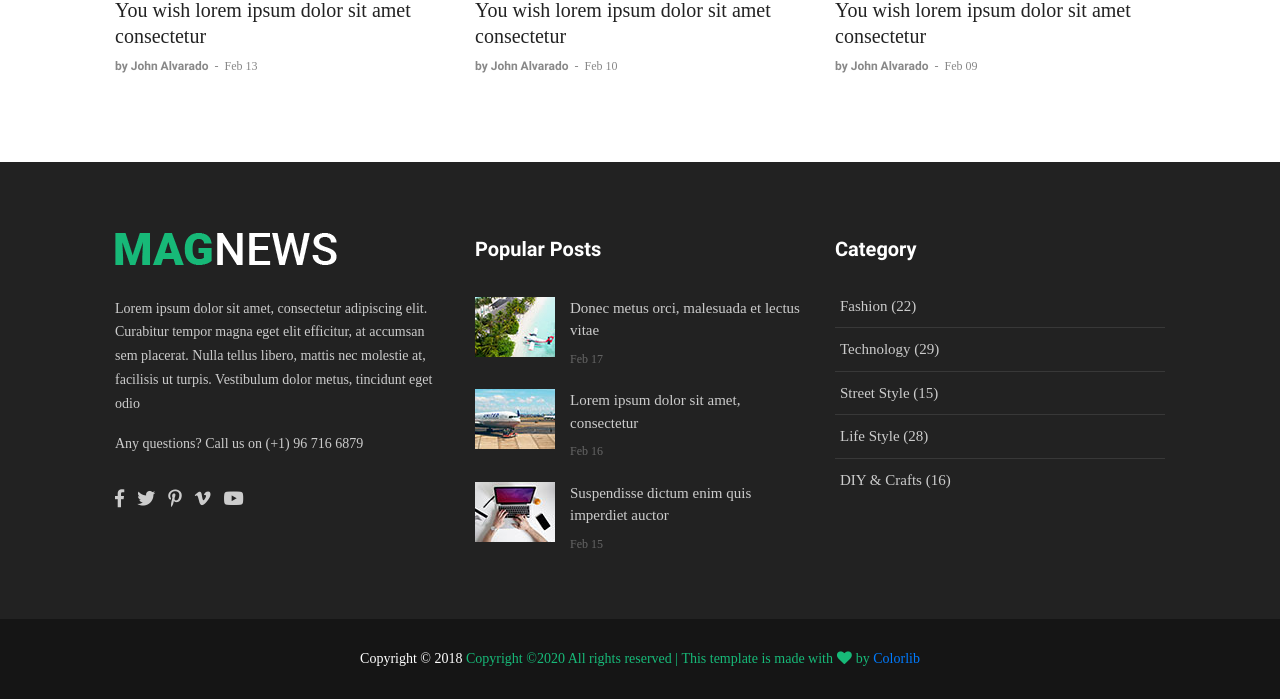
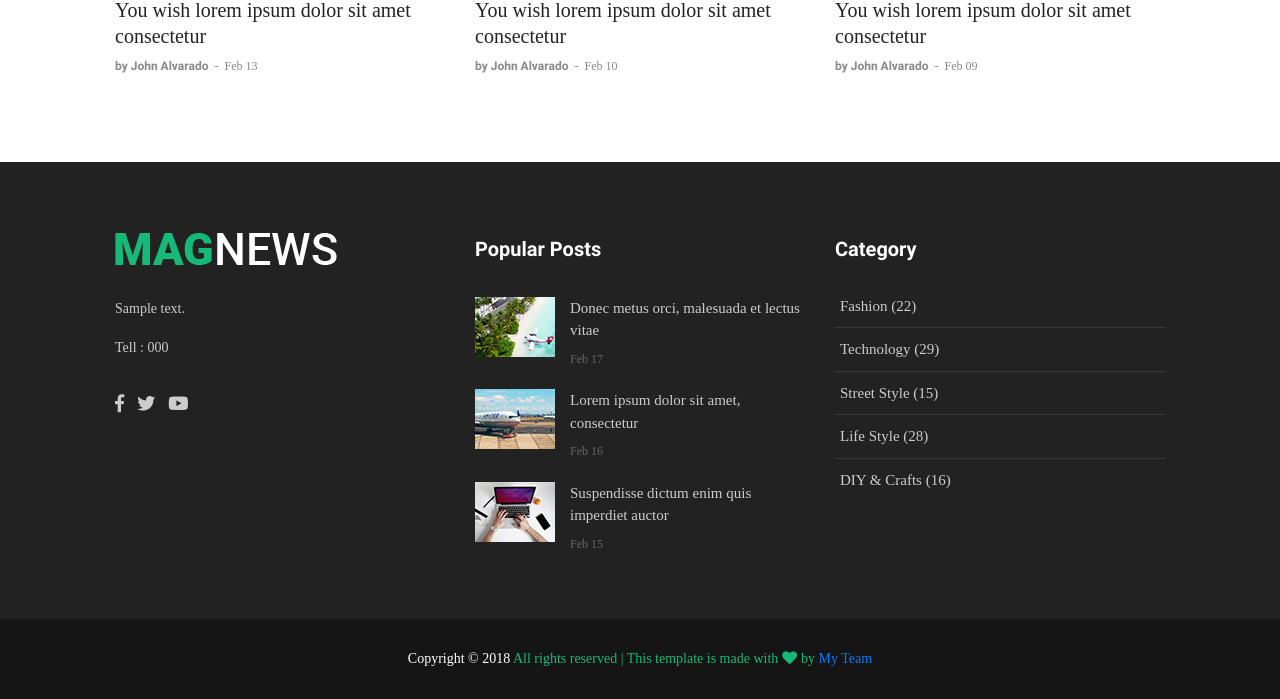
Before and after one commit to ConteAlexandre/FirstSiteDjango, a Django app: page / in a window 1280 px wide. Shown: the part 4425-5124 px from the top of the page. Run offline with Django 3.2, Linux system fonts and the light colour scheme; tables that the repository leaves empty hold one stand-in row (values such as "Sample post"); some libraries are stand-ins or nearby versions; some web fonts are replaced.

Commit message:
Update the model Main with differents attributes, and the other files to customize the differents pages with variables

```diff
--- a/main/models.py
+++ b/main/models.py
@@ -8,9 +8,31 @@ from django.db import models
 # Created the class Main with attributes
 class Main(models.Model):
 
-    # Here we define the different attributes and their nature
-    name = models.TextField()
+    # Here we define the different attributes and their nature, different parameters
+    # This name which appears with favicon
+    name = models.CharField(max_length=30)
 
-    # Define what attribute is a string
+    # About
+    about = models.TextField()
+
+    # Facebook
+    fb = models.CharField(default="-", max_length=30)
+
+    # Twitter
+    tw = models.CharField(default="-", max_length=30)
+
+    # YouTube
+    yt = models.CharField(default="-", max_length=30)
+
+    # Phone
+    tell = models.CharField(default="-", max_length=30)
+
+    # Link for the team
+    link = models.CharField(default="-", max_length=30)
+
+    # This name define the title of this object when created
+    set_name = models.CharField(default="-", max_length=30)
+
+    # Here we define what his display in the panel admin in the objects
     def __str__(self):
-        return self.name
+        return self.set_name + " | " + str(self.pk)
--- a/main/templates/front/about.html
+++ b/main/templates/front/about.html
@@ -1,7 +1,12 @@
 {% extends 'front/master.html' %}
 {% load static %}
 
+{# Import the parameter define in the file views.py #}
+{% block headblock %}
+    <title>{{ site.name }} | About</title>
+{% endblock %}
 
+{# Here, import the body of this page #}
 {% block mainblock %}
 
     	<!-- Breadcrumb -->
--- a/main/templates/front/home.html
+++ b/main/templates/front/home.html
@@ -1,5 +1,11 @@
 {% extends 'front/master.html' %}
 
+{# Import the parameter define in the file views.py #}
+{% block headblock %}
+    <title>{{ site.name }} | Home</title>
+{% endblock %}
+
+{# Here, import the body of this page #}
 {% block mainblock %}
     	<!-- Feature post -->
 	<section class="bg0">
--- a/main/templates/front/master.html
+++ b/main/templates/front/master.html
@@ -1,10 +1,13 @@
-
+{# Here, we import the url static for the link, images, etc #}
 {% load static %}
 
 <!DOCTYPE html>
 <html lang="en">
 <head>
-	<title>Home 02</title>
+
+    {# Start a block for import paremeter in the differents pages #}
+    {% block headblock %}
+    {% endblock %}
 	<meta charset="UTF-8">
 	<meta name="viewport" content="width=device-width, initial-scale=1">
 <!--===============================================================================================-->
@@ -62,7 +65,7 @@
 						<div class="left-topbar">
 
 
-							<a href="#" class="left-topbar-item">
+							<a href="/about" class="left-topbar-item">
 								About
 							</a>
 
@@ -82,23 +85,15 @@
 						</div>
 
 						<div class="right-topbar p-l-18">
-							<a href="#">
+							<a href="{{ site.fb }}">
 								<span class="fab fa-facebook-f"></span>
 							</a>
 
-							<a href="#">
+							<a href="{{ site.tw }}">
 								<span class="fab fa-twitter"></span>
 							</a>
 
-							<a href="#">
-								<span class="fab fa-pinterest-p"></span>
-							</a>
-
-							<a href="#">
-								<span class="fab fa-vimeo-v"></span>
-							</a>
-
-							<a href="#">
+							<a href="{{ site.yt }}">
 								<span class="fab fa-youtube"></span>
 							</a>
 						</div>
@@ -112,7 +107,7 @@
 			<div class="wrap-logo no-banner container">
 				<!-- Logo desktop -->
 				<div class="logo">
-					<a href="index.html"><img src="{% static 'front/images/icons/logo-01.png' %}" alt="LOGO"></a>
+					<a href="/"><img src="{% static 'front/images/icons/logo-01.png' %}" alt="LOGO"></a>
 				</div>
 			</div>
 
@@ -127,7 +122,7 @@
 
 						<ul class="main-menu justify-content-center">
 							<li class="main-menu-active">
-								<a href="index.html">Home</a>
+								<a href="/">Home</a>
 							</li>
 
 							<li class="mega-menu-item">
@@ -1966,7 +1961,7 @@
 		</div>
 	</header>
 
-
+    {# Start a block for import body in the differents pages #}
     {% block mainblock %}
     {% endblock %}
 
@@ -1984,31 +1979,23 @@
 
 						<div>
 							<p class="f1-s-1 cl11 p-b-16">
-								Lorem ipsum dolor sit amet, consectetur adipiscing elit. Curabitur tempor magna eget elit efficitur, at accumsan sem placerat. Nulla tellus libero, mattis nec molestie at, facilisis ut turpis. Vestibulum dolor metus, tincidunt eget odio
+								{{ site.about }}
 							</p>
 
 							<p class="f1-s-1 cl11 p-b-16">
-								Any questions? Call us on (+1) 96 716 6879
+								Tell : {{ site.tell }}
 							</p>
 
 							<div class="p-t-15">
-								<a href="#" class="fs-18 cl11 hov-cl10 trans-03 m-r-8">
+								<a href="{{ site.fb }}" class="fs-18 cl11 hov-cl10 trans-03 m-r-8">
 									<span class="fab fa-facebook-f"></span>
 								</a>
 
-								<a href="#" class="fs-18 cl11 hov-cl10 trans-03 m-r-8">
+								<a href="{{ site.tw }}" class="fs-18 cl11 hov-cl10 trans-03 m-r-8">
 									<span class="fab fa-twitter"></span>
 								</a>
 
-								<a href="#" class="fs-18 cl11 hov-cl10 trans-03 m-r-8">
-									<span class="fab fa-pinterest-p"></span>
-								</a>
-
-								<a href="#" class="fs-18 cl11 hov-cl10 trans-03 m-r-8">
-									<span class="fab fa-vimeo-v"></span>
-								</a>
-
-								<a href="#" class="fs-18 cl11 hov-cl10 trans-03 m-r-8">
+								<a href="{{ site.yt }}" class="fs-18 cl11 hov-cl10 trans-03 m-r-8">
 									<span class="fab fa-youtube"></span>
 								</a>
 							</div>
@@ -2127,9 +2114,9 @@
 				<span class="f1-s-1 cl0 txt-center">
 					Copyright © 2018
 
-					<a href="#" class="f1-s-1 cl10 hov-link1"><!-- Link back to Colorlib can't be removed. Template is licensed under CC BY 3.0. -->
-Copyright &copy;<script>document.write(new Date().getFullYear());</script> All rights reserved | This template is made with <i class="fa fa-heart" aria-hidden="true"></i> by <a href="https://colorlib.com" target="_blank">Colorlib</a>
-<!-- Link back to Colorlib can't be removed. Template is licensed under CC BY 3.0. -->
+					<a href="/" class="f1-s-1 cl10 hov-link1"><!-- Link back to Colorlib can't be removed. Template is licensed under CC BY 3.0. -->
+                    All rights reserved | This template is made with <i class="fa fa-heart" aria-hidden="true"></i> by <a href="{{ site.link }}" target="_blank">My Team</a>
+                <!-- Link back to Colorlib can't be removed. Template is licensed under CC BY 3.0. -->
 				</span>
 			</div>
 		</div>
--- a/main/views.py
+++ b/main/views.py
@@ -7,9 +7,18 @@ from .models import Main
 
 # Here, this method call the home file
 def home(request):
+
+    # Here we recover object main who is equal at pk number
+    site = Main.objects.get(pk=1)
+
     # We return the file html who correspond at the home
-    return render(request, 'front/home.html')
+    return render(request, 'front/home.html', {'site': site})
 
+# Here, this method call the about file
 def about(request):
 
-    return render(request, 'front/about.html')
+    # Here we recover object main who is equal at pk number
+    site = Main.objects.get(pk=1)
+
+    # Return the file for the page about and define a parameter for recover the parameter
+    return render(request, 'front/about.html', {'site': site})
```
Also changed, not shown: main/migrations/0002_main_about.py (added), main/migrations/0003_auto_20200302_1445.py (added), main/migrations/0004_auto_20200302_1548.py (added), main/migrations/0005_main_set_name.py (added), main/migrations/0006_auto_20200302_1655.py (added), main/migrations/0007_auto_20200302_1703.py (added), main/migrations/0008_auto_20200302_1710.py (added).
